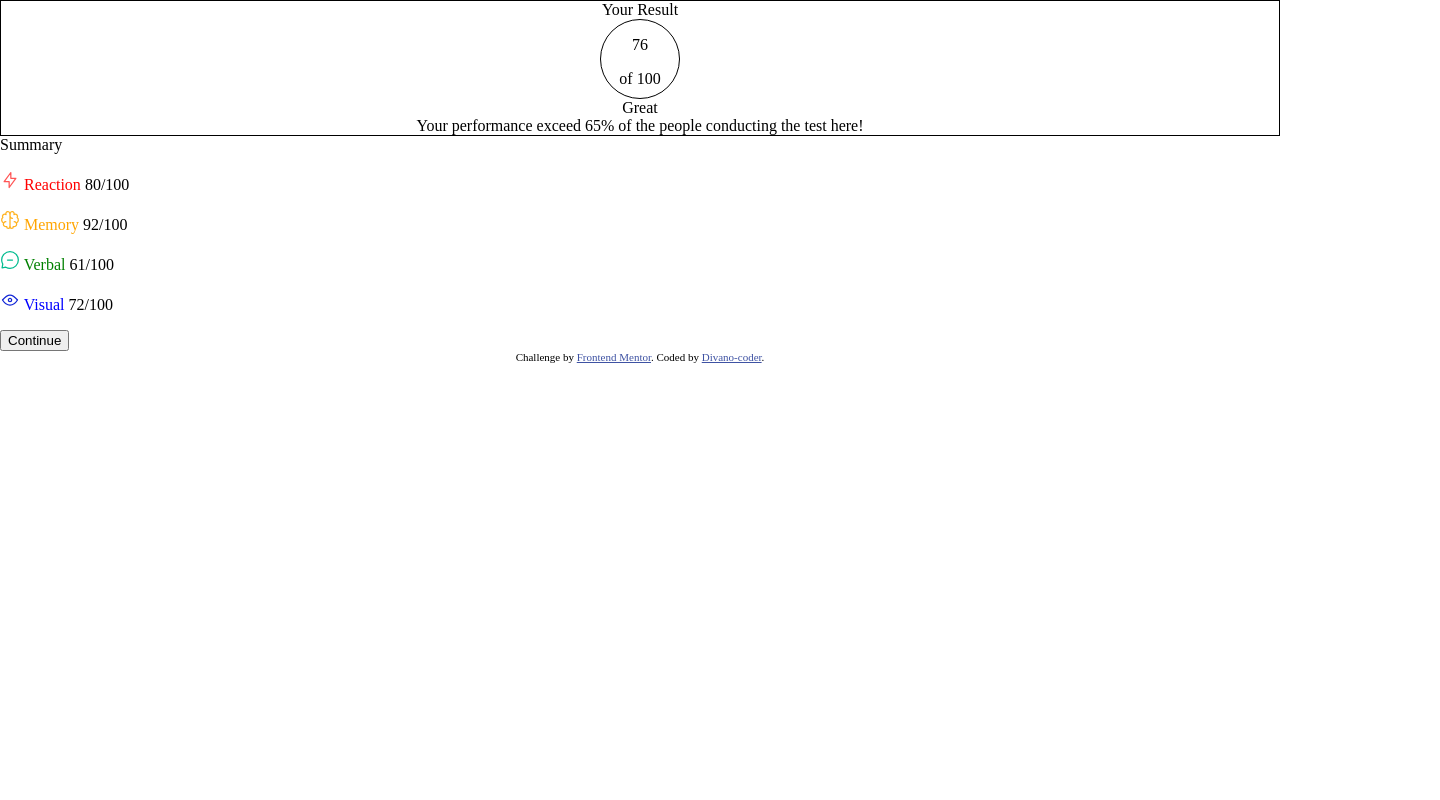
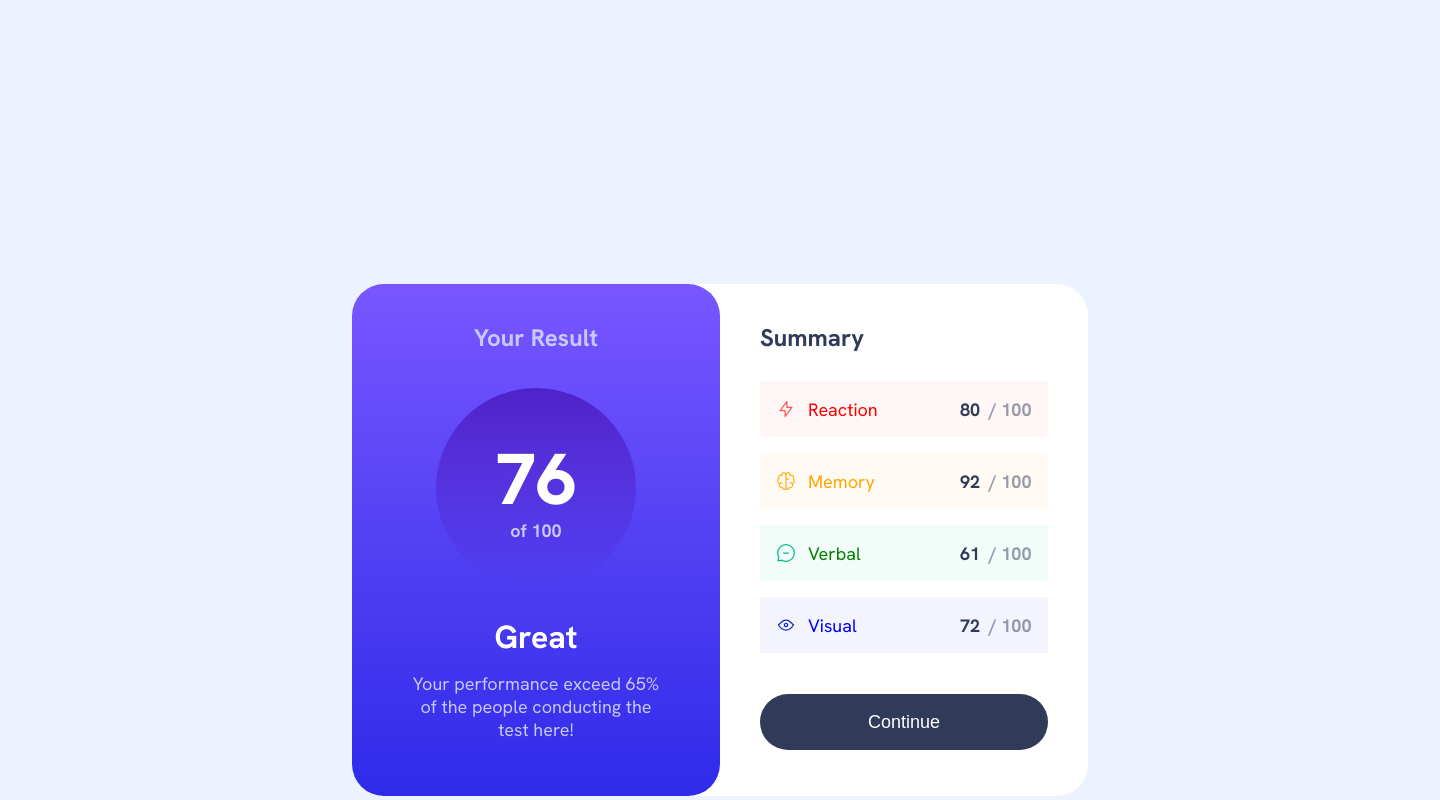
Before and after one commit to Divano-coder/results-summary-component, a plain HTML site: page index.html in a window 1280 px wide. Shown: the top 800 px of the page, 1440 px wide, since content can reach past the window. Drawn offline with Linux system fonts and the light colour scheme.

Commit message:
almost finished

```diff
--- a/index.html
+++ b/index.html
@@ -24,11 +24,10 @@
         color: hsl(228, 45%, 44%);
       }
     </style>
-    <!-- Me quede en cambiar los articles por section -->
   </head>
   <body>
     <main>
-      <article class="container-color">
+      <section class="container-color">
         <header class="header">Your Result</header>
         <section class="circle">
           <p class="calification">76</p>
@@ -38,23 +37,23 @@
         <footer class="footer">
           Your performance exceed 65% of the people conducting the test here!
         </footer>
-      </article>
-      <div class="container-white">
-        <article class="white-data">
+      </section>
+      <div class="white-rectangle"></div>
+      <section class="white-data">
         <header class="title">Summary</header>
         <section class="injection-data" id="injection-data"></section>
-          <button>Continue</button>
-        </article>
-      </div>
-    </main>
+        <button class="button">Continue</button>
+      </section>
       <div class="attribution">
         Challenge by
         <a href="https://www.frontendmentor.io?ref=challenge" target="_blank"
           >Frontend Mentor</a
         >. Coded by
-      <a href="https://github.com/Divano-coder" target="_blank">Divano-coder</a
+        <a href="https://github.com/Divano-coder" target="_blank"
+          >Divano-coder</a
         >.
       </div>
+    </main>
     <script src="script.js"></script>
   </body>
 </html>
--- a/script.js
+++ b/script.js
@@ -15,8 +15,9 @@ fetch("data.json")
       p.innerHTML = `
         <img src="${item.icon}" alt="Logo of category" class="letter-size">
         <span class="letter-size ${categories[index].category}">${item.category}</span>
-        <span class="letter-size score">${item.score}</span><span class="letter-size total-score">/100</span>
+        <span class="letter-size score">${item.score}</span><span class="letter-size total-score">/     100</span>
       `;
+      p.classList.add(`paragraph-${[index]}`);
       score.appendChild(p);
     });
   })
--- a/style.css
+++ b/style.css
@@ -1,3 +1,8 @@
+@font-face {
+  font-family: "hanken";
+  src: url("assets/fonts/HankenGrotesk-VariableFont_wght.ttf");
+}
+
 html {
   box-sizing: border-box;
 }
@@ -8,9 +13,147 @@ html {
   box-sizing: inherit;
 }
 
-body {
+body,
+p {
   margin: 0;
   padding: 0;
+  font-family: "hanken";
+}
+
+main {
+  display: flex;
+  flex-direction: column;
+  height: 100vh;
+}
+
+/* CONTAINER COLOR - MOBILE*/
+
+.container-color {
+  height: 356px;
+  border-radius: 0 0 32px 32px;
+  background: linear-gradient(
+    to bottom,
+    hsl(252, 100%, 67%),
+    hsl(241, 81%, 54%)
+  );
+  display: flex;
+  flex-direction: column;
+  align-items: center;
+}
+
+.header {
+  height: 23px;
+  font-size: 18px;
+  font-weight: bold;
+  margin-top: 24px;
+  color: hsl(241, 100%, 89%);
+}
+
+.circle {
+  border-radius: 50%;
+  width: 140px;
+  height: 140px;
+  margin-top: 24px;
+  background: linear-gradient(
+    to bottom,
+    hsla(256, 71%, 46%, 1),
+    hsla(241, 71%, 46%, 0)
+  );
+  display: flex;
+  flex-direction: column;
+  align-items: center;
+}
+
+.calification {
+  font-weight: 800;
+  font-size: 56px;
+  width: 63px;
+  margin-top: 25px;
+  height: 72px;
+  color: white;
+}
+
+.calification-max {
+  font-size: 16px;
+  font-weight: bold;
+  color: hsl(241, 100%, 89%);
+  height: 21px;
+}
+
+.calification-title {
+  font-weight: bold;
+  font-size: 24px;
+  color: white;
+  height: 31px;
+  margin-top: 24px;
+}
+
+.footer {
+  text-align: center;
+  font-size: 16px;
+  color: hsl(241, 100%, 89%);
+  height: 42px;
+  width: 261px;
+  margin-top: 8px;
+}
+
+.white-rectangle {
+  display: none;
+}
+
+/* WHITE DATA - MOBILE*/
+
+.white-data {
+  display: flex;
+  flex-direction: column;
+  align-items: center;
+}
+
+.title {
+  width: 315px;
+  height: 23px;
+  font-size: 18px;
+  font-weight: bold;
+  color: #303b59;
+  margin-top: 24px;
+}
+
+/* PARAGRAPHS - MOBILE*/
+
+[class^="paragraph-"] {
+  width: 315px;
+  height: 56px;
+  display: flex;
+  align-items: center;
+  margin-top: 16px;
+}
+
+.paragraph-0 {
+  background-color: #fff6f6;
+  margin-top: 24px;
+}
+
+.paragraph-1 {
+  background-color: #fffbf4;
+}
+
+.paragraph-2 {
+  background-color: #f2fcf9;
+}
+
+.paragraph-3 {
+  background-color: #f3f4fd;
+}
+
+/* CATEGORYS - MOBILE*/
+
+img {
+  margin-left: 16px;
+}
+
+[class*="category"] {
+  margin-left: 12px;
+  width: 63px;
 }
 
 .category1 {
@@ -29,32 +172,198 @@ body {
   color: blue;
 }
 
-.container-color .calification-title {
-  text-align: center;
+.score {
+  height: 21px;
+  width: 18px;
+  font-size: 16px;
+  font-weight: bold;
+  color: #303b59;
+  margin-left: 124px;
+  margin-right: 8px;
 }
 
-.container-color .circle {
-  margin-left: auto;
-  margin-right: auto;
-  text-align: center;
-  border: thin solid black;
-  border-radius: 50%;
-  width: 80px;
-  height: 80px;
+.total-score {
+  height: 21px;
+  width: 38px;
+  font-size: 16px;
+  font-weight: bold;
+  color: rgba(48, 59, 89, 0.5);
+  margin-right: 16px;
 }
 
-.container-color .footer {
-  text-align: center;
+.button {
+  margin-top: 24px;
+  background-color: #303b59;
+  color: white;
+  width: 315px;
+  height: 56px;
+  border-radius: 50px;
+  border: 0;
+  font-size: 18px;
+}
+/* ATTRIBUTION - MOBILE */
+
+.attribution {
+  margin-top: auto;
+  margin-bottom: 1%;
 }
 
-.container-color header {
-  text-align: center;
+/* ESTADO HOVER - MOBILE */
+
+.button:hover {
+  background: linear-gradient(
+    to bottom,
+    hsl(252, 100%, 67%),
+    hsl(241, 81%, 54%)
+  );
 }
 
-.container-color {
-  border: thin solid black;
+/* DESKTOP VERSION */
+
+@media screen and (min-width: 768px) {
+  body {
+    background-color: rgba(236, 242, 255, 255);
+  }
+
+  main {
+    height: 1080px;
+    width: 1440px;
+    display: flex;
+    flex-flow: row nowrap;
+  }
+
+  /* CONTAINER COLOR - DESKTOP */
+
+  .container-color {
+    width: 368px;
+    height: 512px;
+    border-radius: 32px;
+    position: absolute;
+    top: 284px;
+    left: 352px;
+    z-index: 200;
+    display: flex;
+  }
+
+  .header {
+    height: 31px;
+    font-size: 24px;
+    line-height: 31px;
+    display: flex;
+    align-items: center;
+    margin-top: 38px;
+  }
+
+  .circle {
+    margin-top: 35px;
+    width: 200px;
+    height: 200px;
+  }
+
+  .calification {
+    margin-top: 55px;
+    height: 72px;
+    font-size: 72px;
+    display: flex;
+    align-items: center;
+    justify-content: center;
+  }
+
+  .calification-max {
+    height: 23px;
+    font-size: 18px;
+    display: flex;
+    align-items: center;
+    margin-top: 4px;
+  }
+
+  .calification-title {
+    display: flex;
+    align-items: center;
+    margin-top: 28px;
+    height: 42px;
+    font-size: 32px;
+  }
+
+  .footer {
+    display: flex;
+    align-items: center;
+    margin-top: 14px;
+    height: 69px;
+    font-size: 18px;
+  }
+
+  .white-rectangle {
+    display: block;
+    height: 512px;
+    width: 32px;
+    background-color: white;
+    position: absolute;
+    top: 284px;
+    left: 688px;
+  }
+
+  /* WHITE DATA - DESKTOP */
+
+  .white-data {
+    height: 512px;
+    background-color: white;
+    position: absolute;
+    top: 284px;
+    width: 368px;
+    left: 720px;
+    z-index: 100;
+    border-radius: 0 32px 32px 0;
+  }
+
+  .title {
+    font-size: 24px;
+    width: 288px;
+    height: 31px;
+    display: flex;
+    align-items: center;
+    margin-top: 38px;
+  }
+
+  [class^="paragraph-"] {
+    width: 288px;
+  }
+
+  .paragraph-0 {
+    margin-top: 28px;
+  }
+
+  [class*="category"] {
+    margin-left: 12px;
+    width: 71px;
+    font-size: 18px;
+  }
+
+  .score {
+    height: 23px;
+    width: 21px;
+    font-size: 18px;
+    margin-left: 81px;
+  }
+
+  .total-score {
+    height: 23px;
+    width: 43px;
+    font-size: 18px;
+  }
+
+  .button {
+    margin-top: 41px;
+    color: white;
+    width: 288px;
+    font-size: 18px;
+  }
+
+  /* ATTRIBUTION - DESKTOP */
+
+  .attribution {
+    border: thin solid black;
+    margin-left: auto;
+    margin-right: auto;
+  }
 }
-
-.letter-size {
-  /* color: red; */
-}
```
Lines whose indentation alone changed are shown as unchanged.
